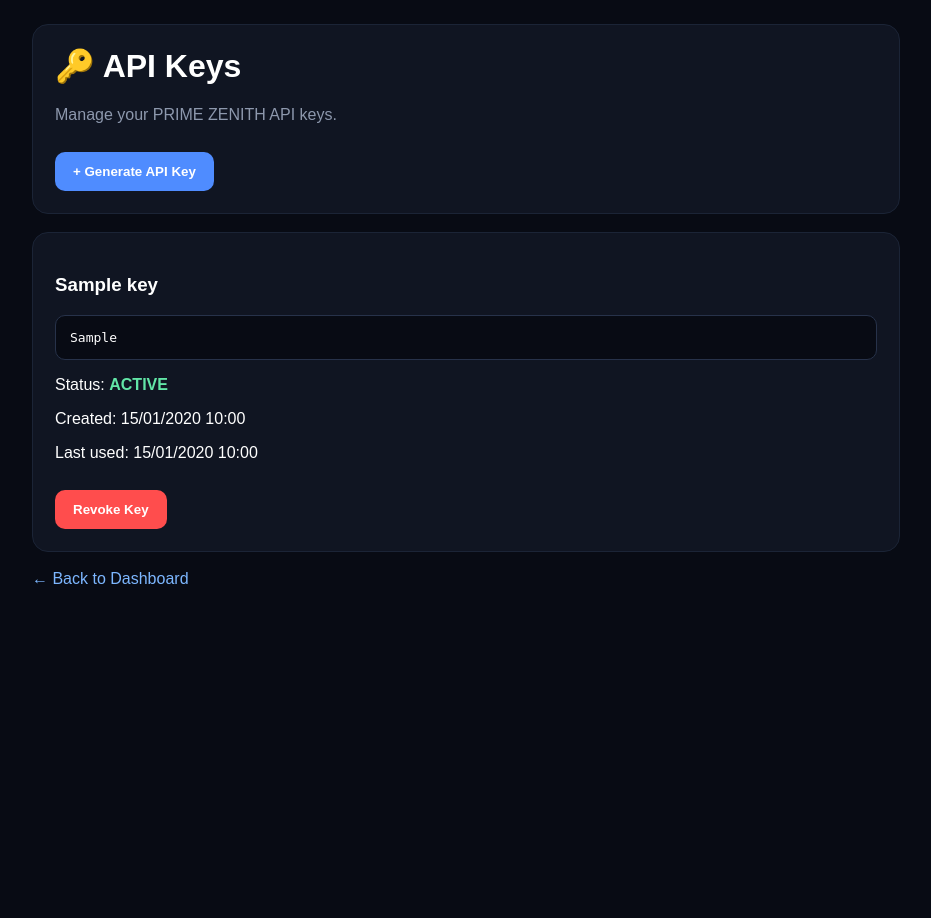
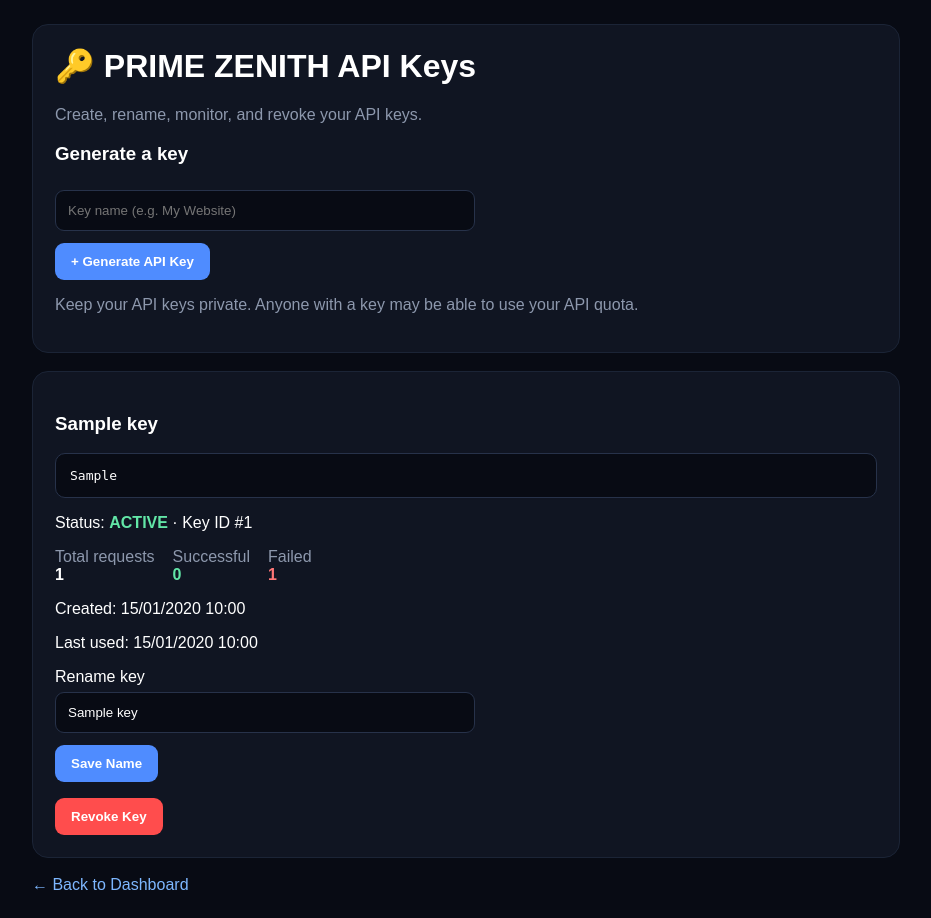
Before and after one commit to mutolibayodeji19-byte/Python-panel, a Flask app: page /api-keys/ in a window 1280 px wide. Shown: the whole page, without its empty margins (174-1105 px from the left). Before the commit the page ends 584 px from the top, so only its background shows below. Run offline with Flask 3, Linux system fonts and the light colour scheme; a user stored in the database is signed in; tables that the repository leaves empty hold one stand-in row (values such as "Sample post").

Commit message:
Upgrade PRIME ZENITH monitoring and admin panel

```diff
--- a/routes/api_keys.py
+++ b/routes/api_keys.py
@@ -1,17 +1,13 @@
 import secrets
 
-from flask import Blueprint, render_template, redirect, url_for, flash
+from flask import Blueprint, render_template, redirect, url_for, flash, request
 from flask_login import login_required, current_user
+from sqlalchemy import func, case
 
 from database.database import db
-from database.api_models import APIKey
+from database.api_models import APIKey, APIUsage
 
-
-api_keys = Blueprint(
-    "api_keys",
-    __name__,
-    url_prefix="/api-keys"
-)
+api_keys = Blueprint("api_keys", __name__, url_prefix="/api-keys")
 
 
 @api_keys.route("/")
@@ -21,27 +17,65 @@ def home():
         user_id=current_user.id
     ).order_by(APIKey.id.desc()).all()
 
-    return render_template(
-        "api_keys.html",
-        keys=keys
-    )
+    stats = {}
+    if keys:
+        key_ids = [key.id for key in keys]
+        rows = (
+            db.session.query(
+                APIUsage.api_key_id,
+                func.count(APIUsage.id).label("total"),
+                func.sum(case((APIUsage.status_code == 200, 1), else_=0)).label("successes"),
+                func.sum(case((APIUsage.status_code != 200, 1), else_=0)).label("failures"),
+            )
+            .filter(APIUsage.api_key_id.in_(key_ids))
+            .group_by(APIUsage.api_key_id)
+            .all()
+        )
+        stats = {
+            row.api_key_id: {
+                "total": int(row.total or 0),
+                "successes": int(row.successes or 0),
+                "failures": int(row.failures or 0),
+            }
+            for row in rows
+        }
+
+    return render_template("api_keys.html", keys=keys, stats=stats)
 
 
 @api_keys.route("/create", methods=["POST"])
 @login_required
 def create():
+    name = request.form.get("name", "Default").strip()[:80] or "Default"
     key = "ZNT_" + secrets.token_urlsafe(24)
 
     api_key = APIKey(
         key=key,
         user_id=current_user.id,
-        name="Default"
+        name=name
     )
 
     db.session.add(api_key)
     db.session.commit()
+    flash("API key created successfully.", "success")
+    return redirect(url_for("api_keys.home"))
 
-    flash("API key created successfully.", "success")
+
+@api_keys.route("/rename/<int:key_id>", methods=["POST"])
+@login_required
+def rename(key_id):
+    api_key = APIKey.query.filter_by(
+        id=key_id,
+        user_id=current_user.id
+    ).first_or_404()
+
+    name = request.form.get("name", "").strip()
+    if not name:
+        flash("Key name cannot be empty.", "error")
+    else:
+        api_key.name = name[:80]
+        db.session.commit()
+        flash("API key renamed successfully.", "success")
 
     return redirect(url_for("api_keys.home"))
 
@@ -56,7 +90,5 @@ def revoke(key_id):
 
     api_key.is_active = False
     db.session.commit()
-
     flash("API key revoked successfully.", "success")
-
     return redirect(url_for("api_keys.home"))
--- a/templates/admin.html
+++ b/templates/admin.html
@@ -212,8 +212,8 @@
     <nav class="nav">
         <a href="/admin/" class="active">👑 Overview</a>
         <a href="/admin/">👥 Users</a>
-        <a href="#">🔑 API Keys</a>
-        <a href="#">📊 Statistics</a>
+        <a href="/admin/api-keys">🔑 API Keys</a>
+        <a href="/admin/statistics">📊 Statistics</a>
         <a href="#">📢 Announcements</a>
         <a href="#">⚙️ Settings</a>
     </nav>
--- a/templates/api_keys.html
+++ b/templates/api_keys.html
@@ -5,71 +5,78 @@
 <meta name="viewport" content="width=device-width, initial-scale=1">
 <title>API Keys | PRIME ZENITH</title>
 <style>
-        * { box-sizing: border-box; }
-        body { margin: 0; background: #080b14; color: white; font-family: Arial, sans-serif; }
-        .main { max-width: 900px; margin: auto; padding: 24px 16px; }
-        .card { background: #101522; border: 1px solid #1b2436; border-radius: 16px; padding: 22px; margin-bottom: 18px; }
-        h1 { margin-top: 0; }
-        .subtitle { color: #8d98ad; }
-        .key { background: #080b14; border: 1px solid #27324a; border-radius: 10px; padding: 14px; margin-top: 12px; overflow-wrap: anywhere; font-family: monospace; }
-        button { margin-top: 12px; padding: 12px 18px; border: 0; border-radius: 10px; background: #4f8cff; color: white; font-weight: bold; cursor: pointer; }
-        .revoke { background: #ff4d4d; }
-        .active { color: #62e6a7; font-weight: bold; }
-        .revoked { color: #ff7777; font-weight: bold; }
-        .message { color: #62e6a7; }
-        .back { color: #7db7ff; text-decoration: none; }
+*{box-sizing:border-box}
+body{margin:0;background:#080b14;color:#fff;font-family:Arial,sans-serif}
+.main{max-width:900px;margin:auto;padding:24px 16px}
+.card{background:#101522;border:1px solid #1b2436;border-radius:16px;padding:22px;margin-bottom:18px}
+h1{margin-top:0}
+.subtitle,.muted{color:#8d98ad}
+.key{background:#080b14;border:1px solid #27324a;border-radius:10px;padding:14px;margin-top:12px;overflow-wrap:anywhere;font-family:monospace}
+input{width:100%;max-width:420px;padding:12px;border:1px solid #27324a;border-radius:9px;background:#080b14;color:white;margin:6px 0}
+button{padding:11px 16px;border:0;border-radius:9px;background:#4f8cff;color:white;font-weight:bold;cursor:pointer;margin:6px 4px 0 0}
+.revoke{background:#ff4d4d}
+.active,.good{color:#62e6a7;font-weight:bold}
+.revoked,.bad{color:#ff7777;font-weight:bold}
+.message{color:#62e6a7}
+.back{color:#7db7ff;text-decoration:none}
+.stats{display:flex;gap:18px;flex-wrap:wrap}
+.stats span{color:#8d98ad}
+form{margin-top:10px}
 </style>
 </head>
 <body>
 <main class="main">
 <div class="card">
-        <h1>🔑 API Keys</h1>
-        <p class="subtitle">Manage your PRIME ZENITH API keys.</p>
-
+<h1>🔑 PRIME ZENITH API Keys</h1>
+<p class="subtitle">Create, rename, monitor, and revoke your API keys.</p>
 {% with messages = get_flashed_messages(with_categories=true) %}
 {% for category, message in messages %}
 <p class="message">{{ message }}</p>
 {% endfor %}
 {% endwith %}
-
+<h3>Generate a key</h3>
 <form method="POST" action="{{ url_for('api_keys.create') }}">
-            <button type="submit">+ Generate API Key</button>
+<input name="name" maxlength="80" placeholder="Key name (e.g. My Website)" aria-label="New API key name">
+<br><button type="submit">+ Generate API Key</button>
 </form>
+<p class="subtitle">Keep your API keys private. Anyone with a key may be able to use your API quota.</p>
 </div>
 
 {% if keys %}
 {% for api_key in keys %}
+{% set stat = stats.get(api_key.id, {}) %}
 <div class="card">
-                <h3>{{ api_key.name }}</h3>
+<h3>{{ api_key.name or 'Default' }}</h3>
 <div class="key">{{ api_key.key }}</div>
 <p>Status:
-                    {% if api_key.is_active %}
-                        <span class="active">ACTIVE</span>
-                    {% else %}
-                        <span class="revoked">REVOKED</span>
-                    {% endif %}
+{% if api_key.is_active %}<span class="active">ACTIVE</span>
+{% else %}<span class="revoked">REVOKED</span>{% endif %}
+· Key ID #{{ api_key.id }}
 </p>
-                <p>Created: {{ api_key.created_at.strftime('%d/%m/%Y %H:%M') }}</p>
+<div class="stats">
+<div><span>Total requests</span><br><strong>{{ stat.get('total', 0) }}</strong></div>
+<div><span>Successful</span><br><strong class="good">{{ stat.get('successes', 0) }}</strong></div>
+<div><span>Failed</span><br><strong class="bad">{{ stat.get('failures', 0) }}</strong></div>
+</div>
+<p>Created: {{ api_key.created_at.strftime('%d/%m/%Y %H:%M') if api_key.created_at else 'Unknown' }}</p>
+<p>Last used: {{ api_key.last_used.strftime('%d/%m/%Y %H:%M') if api_key.last_used else 'Never' }}</p>
 
-                {% if api_key.last_used %}
-                    <p>Last used: {{ api_key.last_used.strftime('%d/%m/%Y %H:%M') }}</p>
-                {% else %}
-                    <p class="subtitle">Never used</p>
-                {% endif %}
+<form method="POST" action="{{ url_for('api_keys.rename', key_id=api_key.id) }}">
+<label for="key-name-{{ api_key.id }}">Rename key</label><br>
+<input id="key-name-{{ api_key.id }}" name="name" maxlength="80" value="{{ api_key.name or 'Default' }}" required>
+<br><button type="submit">Save Name</button>
+</form>
 
 {% if api_key.is_active %}
-                    <form method="POST" action="{{ url_for('api_keys.revoke', key_id=api_key.id) }}">
+<form method="POST" action="{{ url_for('api_keys.revoke', key_id=api_key.id) }}" onsubmit="return confirm('Revoke this API key? Applications using it will stop working.');">
 <button class="revoke" type="submit">Revoke Key</button>
 </form>
 {% endif %}
 </div>
 {% endfor %}
 {% else %}
-        <div class="card">
-            <p class="subtitle">You don't have any API keys yet.</p>
-        </div>
+<div class="card"><p class="subtitle">You don't have any API keys yet.</p></div>
 {% endif %}
-
 <a class="back" href="/">← Back to Dashboard</a>
 </main>
 </body>
```
Also changed, not shown: routes/admin.py (+56 -0 lines), routes/api.py (+15 -13 lines), routes/dashboard.py (+37 -0 lines), templates/admin_api_keys.html (added, +26 -0 lines), templates/admin_statistics.html (added, +35 -0 lines), templates/dashboard.html (+57 -2 lines). Lines whose indentation alone changed are shown as unchanged.
